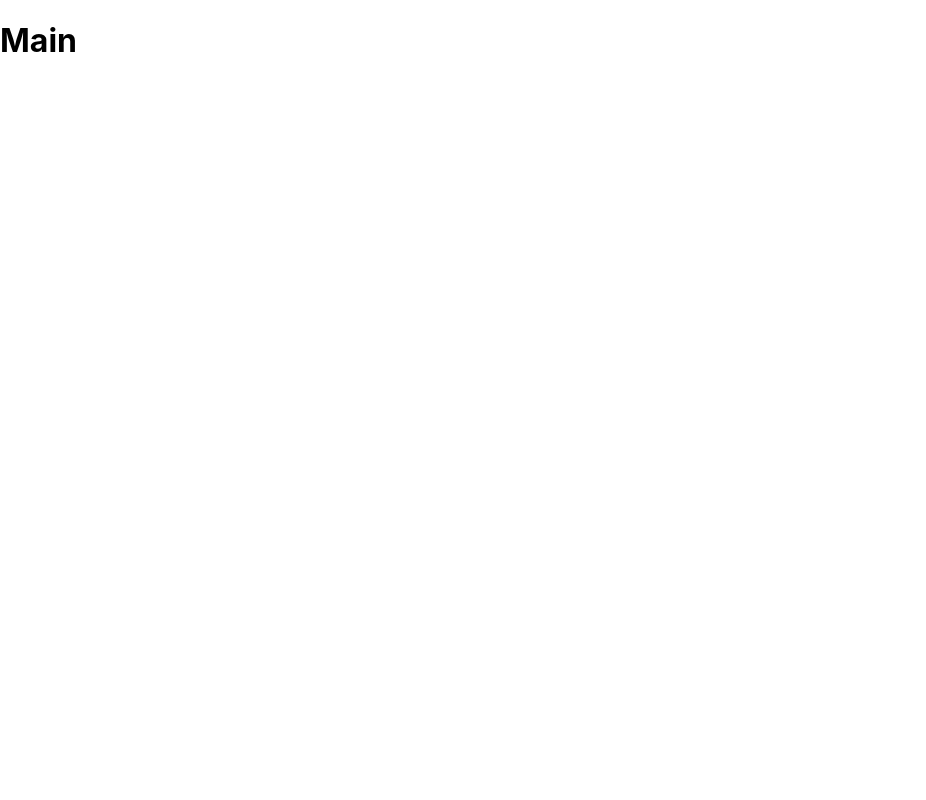
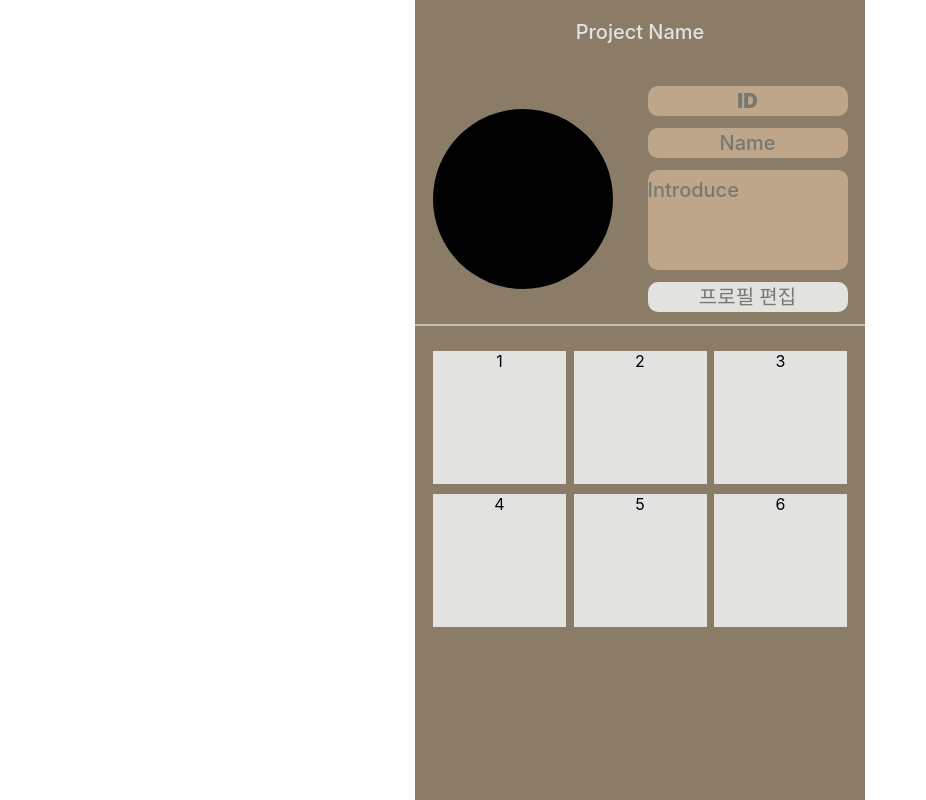
Before and after one commit to DevWonny/picture_project, a React (Create React App) app: page /main in a window 1280 px wide. Shown: the whole page, without its empty margins (0-926 px from the left). Built offline with nearby package versions, Linux system fonts and the light colour scheme.

Commit message:
feat : main page 퍼블리싱 구현중

```diff
--- a/src/index.css
+++ b/src/index.css
@@ -1,13 +1,19 @@
 body {
   margin: 0;
-  font-family: -apple-system, BlinkMacSystemFont, 'Segoe UI', 'Roboto', 'Oxygen',
-    'Ubuntu', 'Cantarell', 'Fira Sans', 'Droid Sans', 'Helvetica Neue',
+  font-family: -apple-system, BlinkMacSystemFont, "Segoe UI", "Roboto", "Oxygen",
+    "Ubuntu", "Cantarell", "Fira Sans", "Droid Sans", "Helvetica Neue",
     sans-serif;
   -webkit-font-smoothing: antialiased;
   -moz-osx-font-smoothing: grayscale;
+
+  -ms-overflow-style: none;
+  scrollbar-width: none;
+}
+body::-webkit-scrollbar {
+  display: none;
 }
 
 code {
-  font-family: source-code-pro, Menlo, Monaco, Consolas, 'Courier New',
+  font-family: source-code-pro, Menlo, Monaco, Consolas, "Courier New",
     monospace;
 }
--- a/src/views/Main.tsx
+++ b/src/views/Main.tsx
@@ -1,11 +1,129 @@
 import styled from "styled-components";
+
+interface Profile {
+  isId?: boolean;
+  isIntroduce?: boolean;
+  isEdit?: boolean;
+}
 
 const Main = () => {
   return (
-    <div>
-      <h1>Main</h1>
-    </div>
+    <MainWrap>
+      {/* 추후 변경 필요! */}
+      <h1>Project Name</h1>
+
+      {/* profile 영역 */}
+      <ProfileContainer>
+        <ProfileImage></ProfileImage>
+        <ProfileContent>
+          <ProfileText isId={true}>ID</ProfileText>
+          <ProfileText>Name</ProfileText>
+          <ProfileText isIntroduce={true}>Introduce</ProfileText>
+          <ProfileText isEdit={true}>프로필 편집</ProfileText>
+        </ProfileContent>
+      </ProfileContainer>
+
+      {/* image 영역 */}
+      <ImageWrap>
+        <ImageContainer>
+          <ImageDiv>1</ImageDiv>
+          <ImageDiv>2</ImageDiv>
+          <ImageDiv>3</ImageDiv>
+        </ImageContainer>
+
+        <ImageContainer>
+          <ImageDiv>4</ImageDiv>
+          <ImageDiv>5</ImageDiv>
+          <ImageDiv>6</ImageDiv>
+        </ImageContainer>
+      </ImageWrap>
+    </MainWrap>
   );
 };
 
 export default Main;
+
+const MainWrap = styled.div`
+  width: 450px;
+  height: 100vh;
+  overflow: auto;
+  margin: 0 auto;
+  background: #8b7c67;
+  text-align: center;
+  position: relative;
+  -ms-overflow-style: none;
+  scrollbar-width: none;
+
+  // scroll 안보이게
+  &::-webkit-scrollbar {
+    display: none;
+  }
+
+  & h1 {
+    margin: 20px 0 0 0;
+    font-size: 20px;
+    font-weight: 500;
+    color: #e2e2e0;
+    position: relative;
+  }
+`;
+
+const ProfileContainer = styled.div`
+  width: 100%;
+  height: 250px;
+  position: relative;
+  margin-top: 30px;
+  display: flex;
+  align-items: center;
+  justify-content: space-around;
+  border-bottom: 2px solid #cabfae;
+`;
+
+const ProfileImage = styled.div`
+  width: 180px;
+  height: 180px;
+  border-radius: 50%;
+  background: #000;
+`;
+
+const ProfileContent = styled.div`
+  width: 200px;
+  height: 100%;
+  position: relative;
+`;
+
+const ProfileText = styled.div<Profile>`
+  width: 100%;
+  height: ${(props) => (props.isIntroduce ? "100px" : "30px")};
+  color: #767971;
+  font-weight: ${(props) => (props.isId ? "900" : "500")};
+  text-align: ${(props) => props.isIntroduce && "left"};
+  line-height: ${(props) => (props.isIntroduce ? "2" : "30px")};
+  background: ${(props) => (props.isEdit ? "#E2E2E0" : "#bda68a")};
+  border-radius: 10px;
+  font-size: 20px;
+  margin-top: 12px;
+  cursor: ${(props) => props.isEdit && "pointer"};
+`;
+
+const ImageWrap = styled.div`
+  width: 92%;
+  overflow: hidden;
+  position: relative;
+  left: 4%;
+  top: 25px;
+`;
+
+const ImageContainer = styled.div`
+  width: 100%;
+  height: 133px;
+  margin-bottom: 10px;
+  display: flex;
+  justify-content: space-between;
+`;
+
+const ImageDiv = styled.div`
+  width: 133px;
+  height: 100%;
+  background: #e2e2e0;
+`;
```
Also changed, not shown: src/assets/MultipleImage.svg (added).
